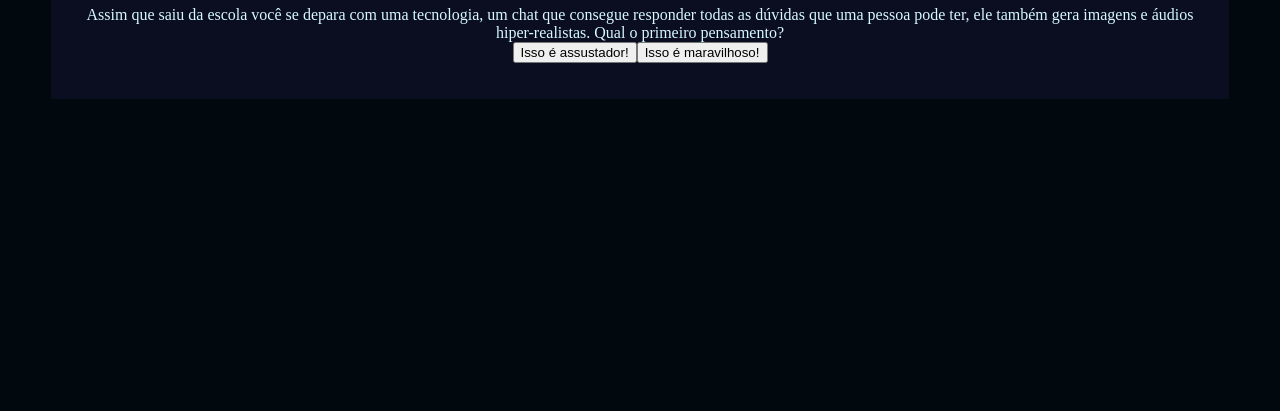
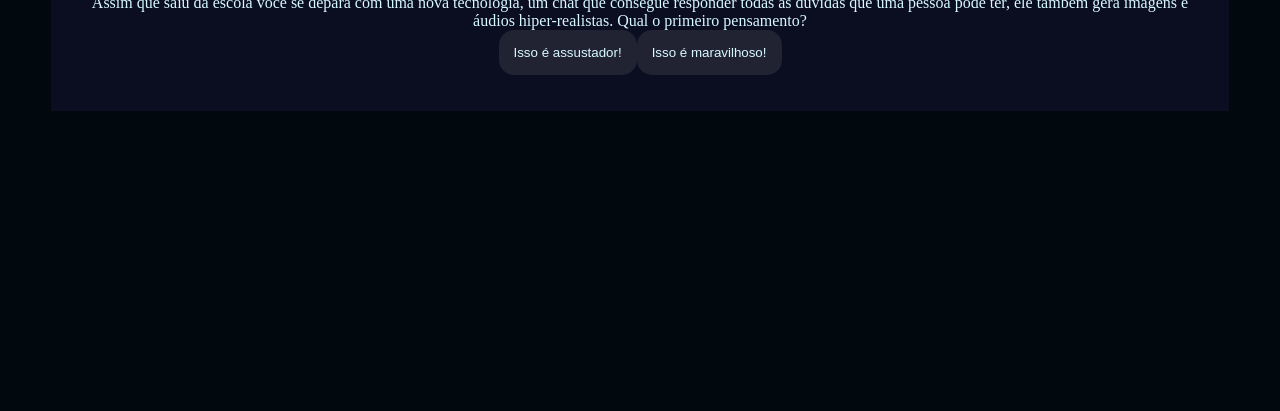
Before and after one commit to kamilo18/missao_ia, a plain HTML site: page index.html in a window 1280 px wide. Shown: the part 405-816 px from the top of the page. Drawn offline with Linux system fonts and the light colour scheme.

Commit message:
Add files via upload

```diff
--- a/index.html
+++ b/index.html
@@ -1,24 +1,20 @@
 <!DOCTYPE html>
 <html lang="pt-br">
-
 <head>
     <meta charset="UTF-8">
     <meta name="viewport" content="width=device-width, initial-scale=1.0">
     <link rel="stylesheet" href="style.css">
     <title>Você decide o futuro da IA</title>
 </head>
-
 <body>
     <div class="caixa-principal">
         <h1>Você decide o futuro da IA</h1>
         <div class="caixa-perguntas"></div>
         <div class="caixa-alternativas"></div>
-        <div class="caixa-resultados">
+        <div class="caixa-resultado">
             <p class="texto-resultado"></p>
-
         </div>
     </div>
-<script src="main.js"></script>
+    <script src="script.js"></script>
 </body>
-
 </html>
--- /dev/null
+++ b/script.js
@@ -0,0 +1,113 @@
+const caixaPrincipal = document.querySelector(".caixa-principal");
+const caixaPerguntas = document.querySelector(".caixa-perguntas");
+const caixaAlternativas = document.querySelector(".caixa-alternativas");
+const caixaResultado = document.querySelector(".caixa-resultado");
+const textoResultado = document.querySelector(".texto-resultado");
+
+const perguntas = [
+    {
+        enunciado: "Assim que saiu da escola você se depara com uma nova tecnologia, um chat que consegue responder todas as dúvidas que uma pessoa pode ter, ele também gera imagens e áudios hiper-realistas. Qual o primeiro pensamento?",
+        alternativas: [
+            {
+                texto: "Isso é assustador!",
+                afirmacao: "No início ficou com medo do que essa tecnologia pode fazer. "
+            },
+            {
+                texto: "Isso é maravilhoso!",
+                afirmacao: "Quis saber como usar IA no seu dia a dia."
+            }
+        ]
+    },
+    {
+        enunciado: "Com a descoberta desta tecnologia, chamada Inteligência Artificial, uma professora de tecnologia da escola decidiu fazer uma sequência de aulas sobre esta tecnologia. No fim de uma aula ela pede que você escreva um trabalho sobre o uso de IA em sala de aula. Qual atitude você toma?",
+        alternativas: [
+            {
+                texto: "Utiliza uma ferramenta de busca na internet que utiliza IA para que ela ajude a encontrar informações relevantes para o trabalho e explique numa linguagem que facilite o entendimento.",
+                afirmacao: "Conseguiu utilizar a IA para buscar informações úteis."
+            },
+            {
+                texto: "Escreve o trabalho com base nas conversas que teve com colegas, algumas pesquisas na internet e conhecimentos próprios sobre o tema.",
+                afirmacao: "Sentiu mais facilidade em utilizar seus próprios recursos para escrever seu trabalho."
+            }
+        ]
+    },
+    {
+        enunciado: "Após a elaboração do trabalho escrito, a professora realizou um debate entre a turma para entender como foi realizada a pesquisa e escrita. Nessa conversa também foi levantado um ponto muito importante: como a IA impacta o trabalho do futuro. Nesse debate, como você se posiciona?",
+        alternativas: [
+            {
+                texto: "Defende a ideia de que a IA pode criar novas oportunidades de emprego e melhorar habilidades humanas.",
+                afirmacao: "Vem impulsionando a inovação na área de IA e luta para abrir novos caminhos profissionais com IA."
+            },
+            {
+                texto: "Me preocupo com as pessoas que perderão seus empregos para máquinas e defendem a importância de proteger os trabalhadores.",
+                afirmacao: "Sua preocupação com as pessoas motivou a criar um grupo de estudos entre trabalhadores para discutir meios de utilização de IA de forma ética."
+            }
+        ]
+    },
+    {
+        enunciado: "Ao final da discussão, você precisou criar uma imagem no computador que representasse o que pensa sobre IA. E agora?",
+        alternativas: [
+            {
+                texto: "Criar uma imagem utilizando uma plataforma de design como o Paint.",
+                afirmacao: "Notou também que muitas pessoas não sabem ainda utilizar as ferramentas tradicionais e decidiu compartilhar seus conhecimentos de design utilizando ferramentas de pintura digital para iniciantes."
+            },
+            {
+                texto: "Criar uma imagem utilizando um gerador de imagem de IA.",
+                afirmacao: "Acelerou o processo de criação de trabalhos utilizando geradores de imagem e agora consegue ensinar pessoas que sentem dificuldades em desenhar manualmente como utilizar também!"
+            }
+        ]
+    },
+    {
+        enunciado: "Você tem um trabalho em grupo de biologia para entregar na semana seguinte, o andamento do trabalho está um pouco atrasado e uma pessoa do seu grupo decidiu fazer com ajuda da IA. O problema é que o trabalho está totalmente igual ao do chat. O que você faz? ",
+        alternativas: [
+            {
+                texto: "Escrever comandos para o chat é uma forma de contribuir com o trabalho, por isso não é um problema utilizar o texto inteiro.",
+                afirmacao: "Infelizmente passou a utilizar a IA para fazer todas suas tarefas e agora se sente dependente da IA para tudo."
+            },
+            {
+                texto: "O chat pode ser uma tecnologia muito avançada, mas é preciso manter a atenção pois toda máquina erra, por isso revisar o trabalho e contribuir com as perspectivas pessoais é essencial.",
+                afirmacao: "Percebeu que toda IA reproduz orientações baseadas na empresa que programou e muito do que o chat escrevia não refletia o que pensava e por isso sabe que os textos gerados pela IA devem servir como auxílio e não resultado final. "
+            }
+        ]
+    },
+];
+
+
+let atual = 0;
+let perguntaAtual;
+let historiaFinal = "";
+
+function mostraPergunta() {
+    if (atual >= perguntas.length) {
+        mostraResultado();
+        return;
+    }
+    perguntaAtual = perguntas[atual];
+    caixaPerguntas.textContent = perguntaAtual.enunciado;
+    caixaAlternativas.textContent = "";
+    mostraAlternativas();
+}
+
+function mostraAlternativas(){
+    for(const alternativa of perguntaAtual.alternativas) {
+        const botaoAlternativas = document.createElement("button");
+        botaoAlternativas.textContent = alternativa.texto;
+        botaoAlternativas.addEventListener("click", () => respostaSelecionada(alternativa));
+        caixaAlternativas.appendChild(botaoAlternativas);
+    }
+}
+
+function respostaSelecionada(opcaoSelecionada) {
+    const afirmacoes = opcaoSelecionada.afirmacao;
+    historiaFinal += afirmacoes + " ";
+    atual++;
+    mostraPergunta();
+}
+
+function mostraResultado() {
+    caixaPerguntas.textContent = "Em 2049...";
+    textoResultado.textContent = historiaFinal;
+    caixaAlternativas.textContent = "";
+}
+
+mostraPergunta();
--- a/style.css
+++ b/style.css
@@ -1,13 +1,12 @@
-:root{
+:root {
   --cor-fundo: #01080E;
-    --cor-principal: #0B0D20;
+  --cor-principal: #0B0D20 ;
   --cor-secundaria: #212333;
   --cor-destaque: #2BDEFD;
   --cor-texto: #D7F9FF;
 }
 
-
-body{
+body {
   background-color: var(--cor-fundo);
   color: var(--cor-texto);
   display: flex;
@@ -22,6 +21,21 @@ body{
   text-align: center;
   padding: 20px;
 }
+
 h1{
   color: var(--cor-destaque);
  }
+
+ button{
+  background-color: var(--cor-secundaria);
+  color: var(--cor-texto);
+  border: none;
+  border-radius: 15px;
+  padding: 15px;
+  transition: background-color 0.3s;
+ }
+
+ button:hover{
+  background-color: var(--cor-destaque);
+  color: var(--cor-principal);
+ }
```
Lines whose indentation alone changed are shown as unchanged.
